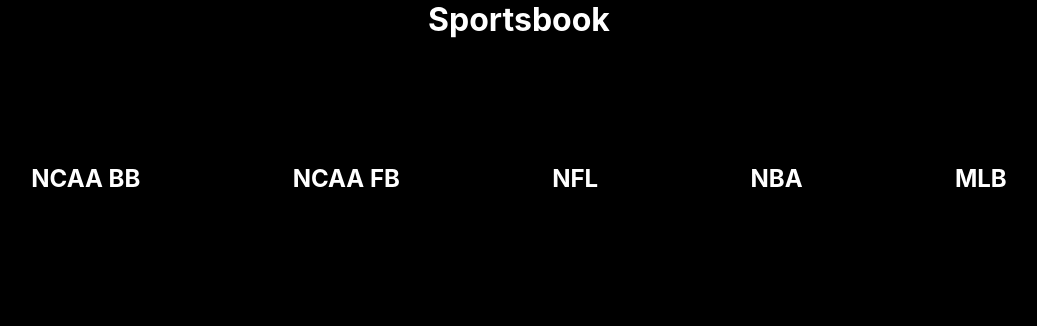
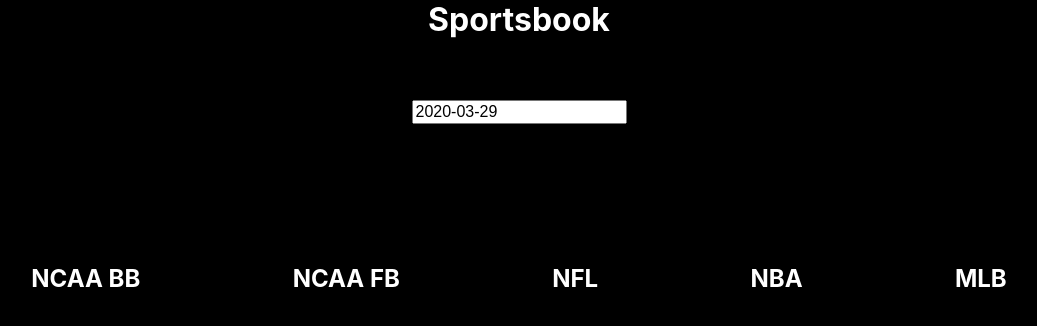
Before and after one commit to aaronw4/Sportsbook-Line_Grinding, a React (Create React App) app in the folder sportsbook/: page / in a window 1280 px wide. Shown: the top 326 px of the page, without its empty margins (121-1158 px from the left). Built offline with nearby package versions, Linux system fonts and the light colour scheme.

Commit message:
Fixed date not being visible

```diff
--- a/sportsbook/src/App.css
+++ b/sportsbook/src/App.css
@@ -10,6 +10,7 @@
 }
 .homePageInput {
   font-size: 16px;
+  margin-top: 100px;
 }
 .homePageLinks {
   margin-top: 15vh;
--- a/sportsbook/src/App.js
+++ b/sportsbook/src/App.js
@@ -78,6 +78,7 @@
             type='string'
             name='date'
             value={date}
+            placeholder={date}
             onChange={handleDate}
             className='homePageInput'
           />
```
